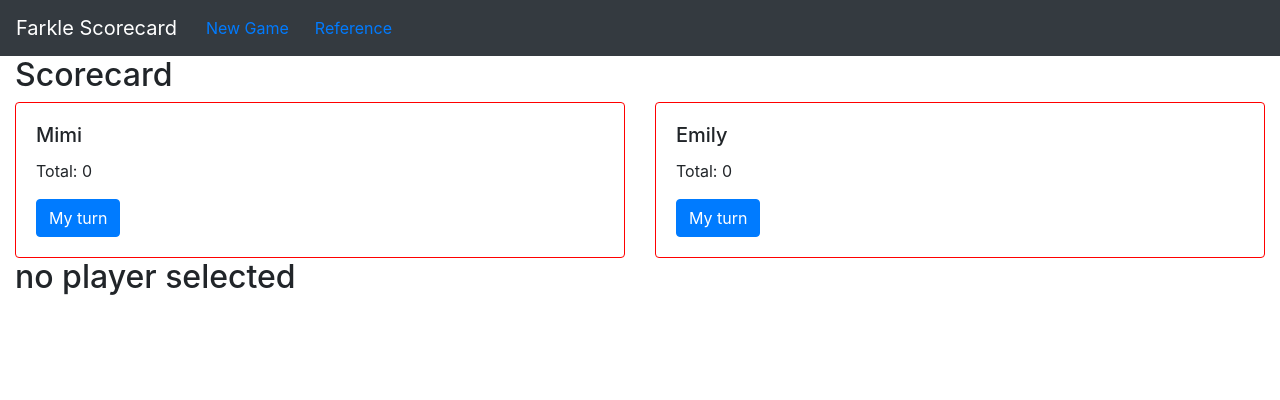
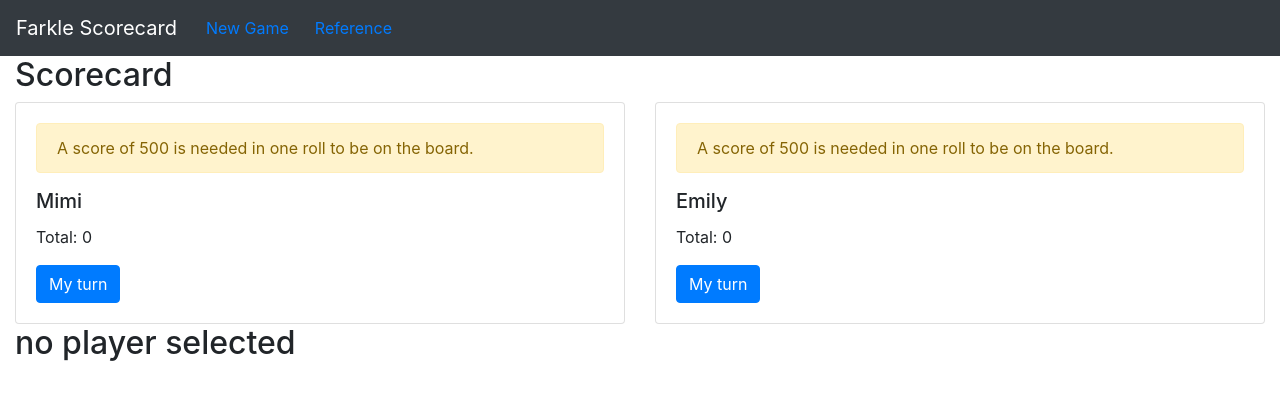
Before and after one commit to mimiflynn/farkle-sc, a React (Create React App) app: page / in a window 1280 px wide. Both pictures are taken after a click on the button "Start Game". Shown: the top 400 px of the page. Built offline with nearby package versions, Linux system fonts and the light colour scheme.

Commit message:
need 500 to be on board warning

```diff
--- a/src/components/player-score.js
+++ b/src/components/player-score.js
@@ -10,12 +10,22 @@ export function PlayerScore(props) {
         select(player);
     }
 
+    function renderNotOnBoard() {
+        if (scorecard.total === 0) {
+            return (
+                <div className="alert alert-warning" role="alert">
+                    A score of 500 is needed in one roll to be on the board.
+                </div>
+            )
+        }
+    }
+
     return (
         <div className={classNames('card', {
-            'off-board': !scorecard.onBoard,
             'on-board': scorecard.onBoard
         })} key={player}>
             <div className="card-body">
+                {renderNotOnBoard()}
                 <h5 className="card-title">{player}</h5>
                 <p className="card-text">Total: {scorecard.total}</p>
                 <button
```
